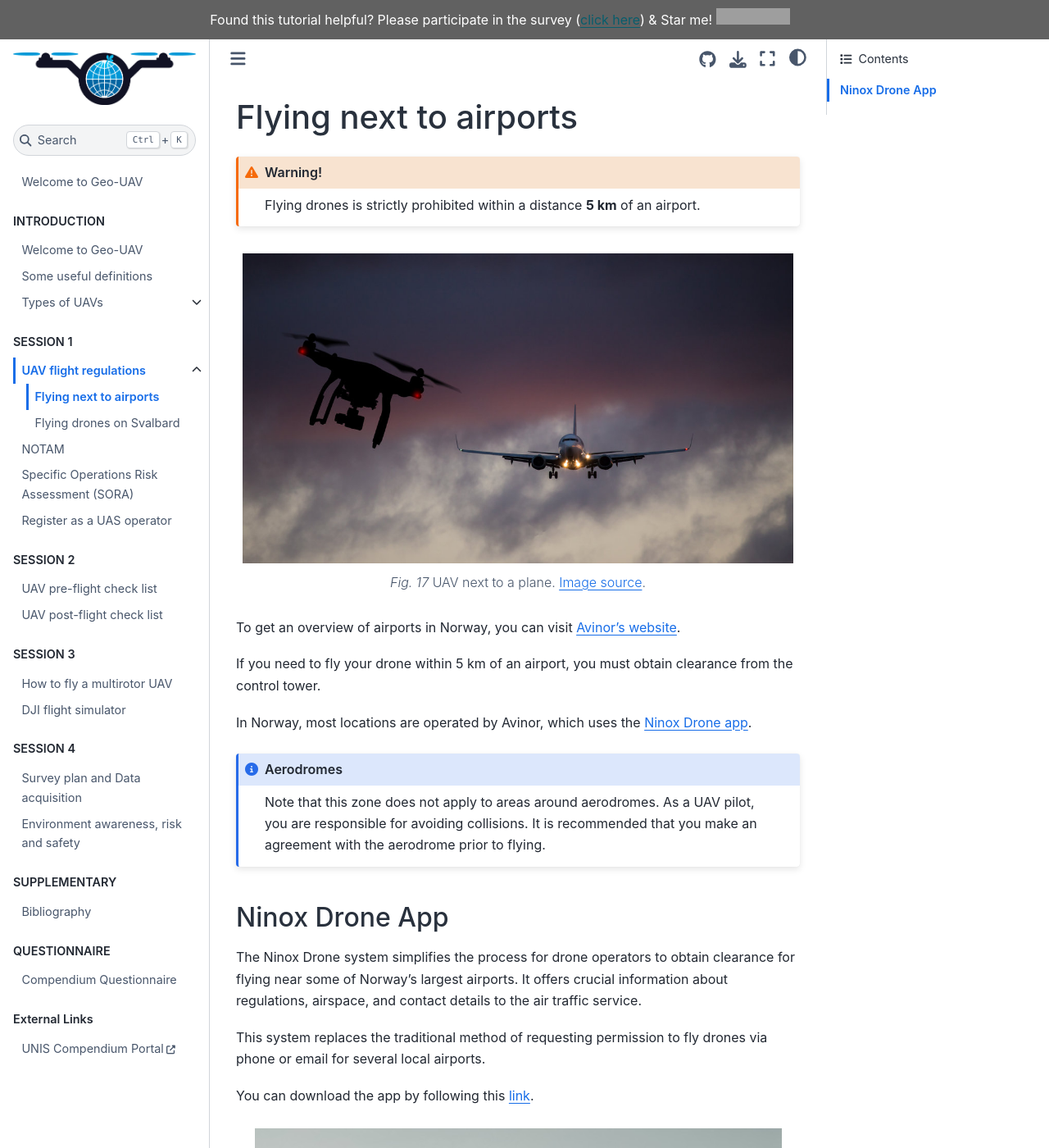
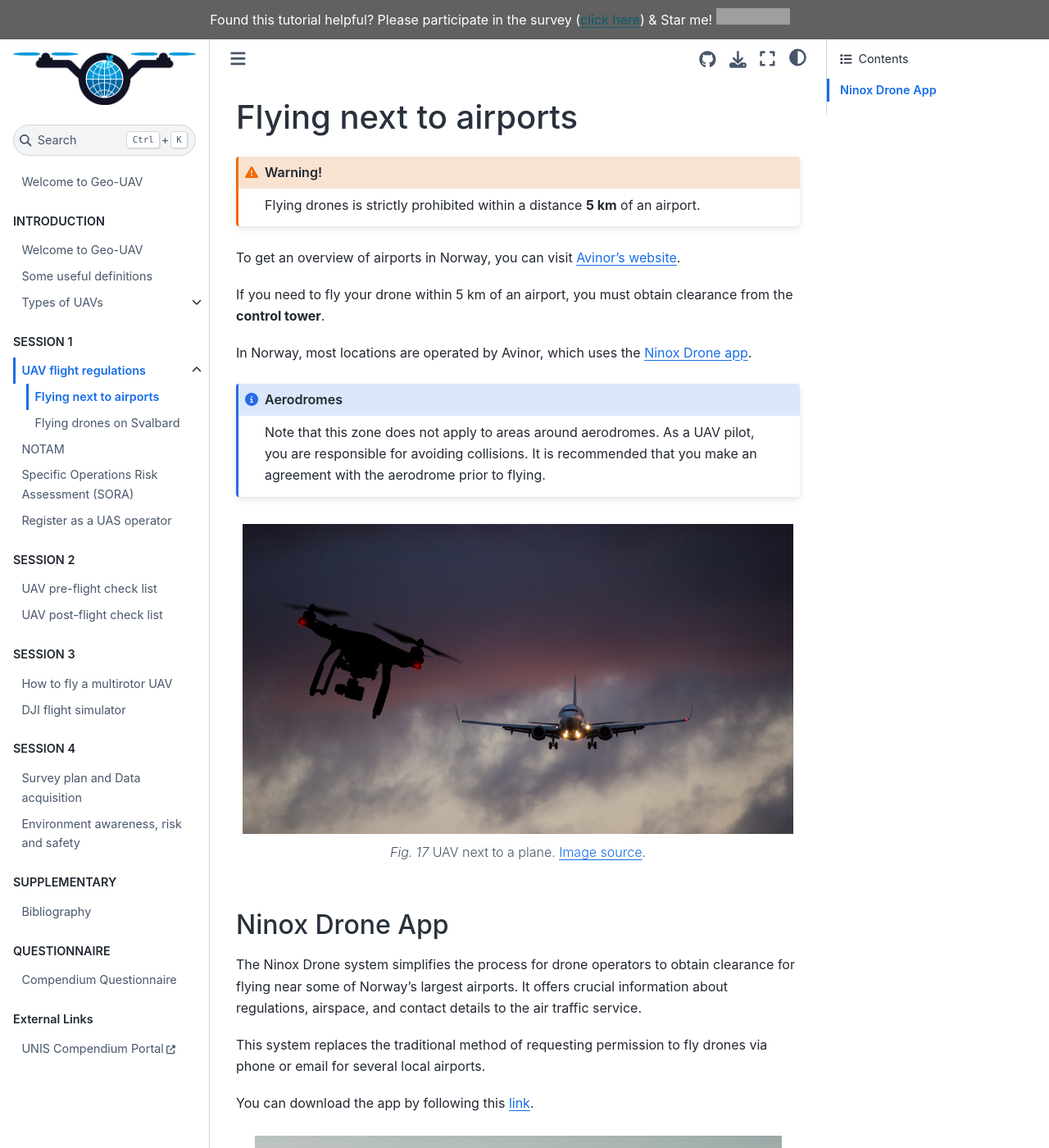
Before and after one commit to UNISvalbard/Geo-UAV, a Jupyter Book: the page built from content/lessons/regulations/airports.md, in a window 1280 px wide and 1400 px high. Shown: the whole window at 82% size. Built offline with Jupyter Book 1.0.4 settings and Sphinx 7.4.7 and the Sphinx Book theme 1.1.4, drawn with Linux system fonts in a browser that asks for light colours; grey boxes are pictures that could not be loaded.

Commit message:
changes airports

````diff
--- a/content/lessons/regulations/airports.md
+++ b/content/lessons/regulations/airports.md
@@ -5,21 +5,21 @@
 Flying drones is strictly prohibited within a distance **5 km** of an airport.
 ```
 
-```{figure} assets/airport.jpg
-:name: airport
-
-UAV next to a plane. [Image source](https://m.thepeninsulaqatar.com/get/maximage/20190619_1560957684-227088.jpg?1635250003).
-```
-
 To get an overview of airports in Norway, you can visit [Avinor's website](https://avinor.no/en/corporate/at-the-airport/droner/choose-airport).
 
-If you need to fly your drone within 5 km of an airport, you must obtain clearance from the control tower.
+If you need to fly your drone within 5 km of an airport, you must obtain clearance from the **control tower**.
 
 In Norway, most locations are operated by Avinor, which uses the [Ninox Drone app](https://operatorportal.ninoxdrone.no/).
 
 ```{admonition} Aerodromes
 :class: note
 Note that this zone does not apply to areas around aerodromes. As a UAV pilot, you are responsible for avoiding collisions. It is recommended that you make an agreement with the aerodrome prior to flying.
+```
+
+```{figure} assets/airport.jpg
+:name: airport
+
+UAV next to a plane. [Image source](https://m.thepeninsulaqatar.com/get/maximage/20190619_1560957684-227088.jpg?1635250003).
 ```
 
 ## Ninox Drone App
````
